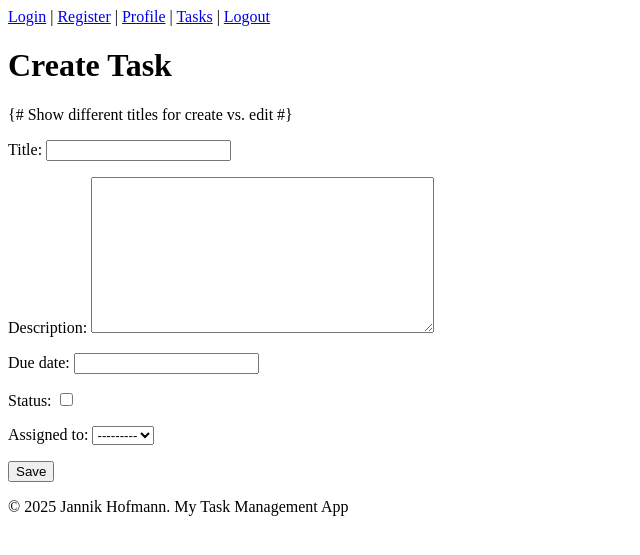
After one commit to jannikh00/Task-Management-Web-Application, a Django app: page /tasks/create/ in a window 1280 px wide. The commit adds this page. Shown: the top 555 px of the page, without its empty margins (0-640 px from the left). Run offline with Django 5.2, Linux system fonts and the light colour scheme; a user stored in the database is signed in; data comes from the database, SQL or seed files in the repository; both versions use the stored data as it was after the commit.

Commit message:
Adding Changes from Sprint 2

```diff
--- a/taskmanager/urls.py
+++ b/taskmanager/urls.py
@@ -19,9 +19,22 @@ from django.urls import path
 from tasks import views
 
 urlpatterns = [
+    # URL pattern for the admin site
     path('admin/', admin.site.urls),
+    # URL pattern for the register site
     path('register/', views.register, name='register'),
+    # URL pattern for the login site
     path('login/', views.user_login, name='login'),
+    # URL pattern for logging out
     path('logout/', views.user_logout, name='logout'),
+    # URL pattern for the profile page
     path('profile/', views.profile, name='profile'),
+    # URL pattern for displaying the task list
+    path('tasks/', views.task_list, name='task_list'),
+    # URL pattern for creating a new task
+    path('tasks/create/', views.task_create, name='task_create'),
+    # URL pattern for updating an existing task; <int:pk> captures the task's primary key
+    path('tasks/<int:pk>/update/', views.task_update, name='task_update'),
+    # URL pattern for deleting a task; <int:pk> captures the task's primary key
+    path('tasks/<int:pk>/delete/', views.task_delete, name='task_delete'),
 ]
--- a/tasks/forms.py
+++ b/tasks/forms.py
@@ -1,7 +1,7 @@
 from django import forms
 from django.contrib.auth.models import User
 from django.contrib.auth.forms import UserCreationForm
-from .models import Profile
+from .models import Profile, Task
 
 # User Creation Form
 class UserRegisterForm(UserCreationForm):
@@ -10,3 +10,11 @@ class UserRegisterForm(UserCreationForm):
     class Meta:
         model = User
         fields = ["username", "email", "password1", "password2"]
+
+class TaskForm(forms.ModelForm):
+    # This ModelForm automatically creates form fields based on the Task model fields
+    class Meta:
+        # Specify that this form is for the Task model
+        model = Task
+        # Define the fields to include in the form
+        fields = ['title', 'description', 'due_date', 'status', 'assigned_to']
--- a/tasks/models.py
+++ b/tasks/models.py
@@ -5,8 +5,34 @@ from django.contrib.auth.models import User
 class Profile(models.Model):
     # OneToOneField to ensure each user has exactly one Profile
     user = models.OneToOneField(User, on_delete=models.CASCADE)
-    # Bio as extra information on Profile
+    # Bio as extra information on Profile, can be left empty
     bio = models.TextField(blank=True, default='')
 
     def __str__(self):
         return self.user.username
+
+class Task(models.Model):
+    # Field for the task's title with a maximum length of 200 characters
+    title = models.CharField(max_length=200)
+
+    # Field for a detailed description of the task; can be left empty
+    description = models.TextField(blank=True)
+
+    # Field for the task's due date; can be null or left blank
+    due_date = models.DateField(null=True, blank=True)
+
+    # Boolean field to represent task status; False = not completed, True = completed
+    status = models.BooleanField(default=False)
+
+    # ForeignKey to assign the task to a User; if the user is deleted, this field is set to NULL
+    assigned_to = models.ForeignKey(User, on_delete=models.SET_NULL, null=True, blank=True)
+
+    # Automatically records the timestamp when a task is created
+    created_at = models.DateTimeField(auto_now_add=True)
+
+    # Automatically updates the timestamp whenever a task is modified
+    updated_at = models.DateTimeField(auto_now=True)
+
+    # String representation of the Task, returning its title
+    def __str__(self):
+        return self.title
--- a/tasks/views.py
+++ b/tasks/views.py
@@ -1,10 +1,10 @@
-from django.shortcuts import render, redirect
+from django.shortcuts import render, redirect, get_object_or_404
 from django.contrib.auth import login, authenticate, logout
 from django.contrib.auth.decorators import login_required
 from django.contrib import messages
 from django.contrib.auth.forms import AuthenticationForm
-from .forms import UserRegisterForm
-from .models import Profile
+from .forms import UserRegisterForm, TaskForm
+from .models import Profile, Task
 
 # User sign-up, creates a user and an empty profile
 def register(request):
@@ -17,6 +17,7 @@ def register(request):
             return redirect('login')
     else:
         form = UserRegisterForm()
+    # Render the register template
     return render(request, 'tasks/register.html', {'form': form})
 
 # Uses Django's AuthenticationForm for the login process
@@ -29,9 +30,11 @@ def user_login(request):
             return redirect('profile')
     else:
         form = AuthenticationForm()
+    # Render the login template
     return render(request, 'tasks/login.html', {'form': form})
 
 # Logs out the user and redirects to login
+# Ensures only logged-in users can access this view
 @login_required
 def user_logout(request):
     logout(request)
@@ -40,4 +43,67 @@ def user_logout(request):
 # Basic view for logged-in user: profile page
 @login_required
 def profile(request):
+    # Render the profile template
     return render(request, 'tasks/profile.html')
+
+# View to display all tasks
+@login_required
+def task_list(request):
+    # Retrieve all Task objects from the database
+    tasks = Task.objects.all()
+    # Render template with tasks
+    return render(request, 'tasks/task_list.html', {'tasks': tasks})
+
+# View to create a new task
+@login_required
+def task_create(request):
+    # Check if the form was submitted via POST
+    if request.method == 'POST':
+        # Create a TaskForm with the submitted data
+        form = TaskForm(request.POST)
+        # Validate the form data
+        if form.is_valid():
+            # Save the new task to the database
+            form.save()
+            # Redirect to the task list after saving
+            return redirect('task_list')
+    else:
+        # For a GET request, create an empty TaskForm
+        form = TaskForm()
+    # Render the form template
+    return render(request, 'tasks/task_form.html', {'form': form})
+
+# View to update an existing task
+@login_required
+def task_update(request, pk):
+    # Retrieve the task by primary key or return 404 if not found
+    task = get_object_or_404(Task, pk=pk)
+    # If the form is submitted
+    if request.method == 'POST':
+        # Bind the submitted data to the existing task instance
+        form = TaskForm(request.POST, instance=task)
+        # Validate the form data
+        if form.is_valid():
+            # Save the updated task
+            form.save()
+            # Redirect to the task list after saving
+            return redirect('task_list')
+    else:
+        # For a GET request, pre-populate the form with the task's current data
+        form = TaskForm(instance=task)
+    # Render the form template
+    return render(request, 'tasks/task_form.html', {'form': form})
+
+# View to delete an existing task
+@login_required
+def task_delete(request, pk):
+    # Retrieve the task by primary key or return 404 if not found
+    task = get_object_or_404(Task, pk=pk)
+    # Check if the deletion is confirmed via POST
+    if request.method == 'POST':
+        # Delete the task from the database
+        task.delete()
+        # Redirect to the task list after deletion
+        return redirect('task_list')
+    # Render a confirmation template
+    return render(request, 'tasks/task_confirm_delete.html', {'task': task})
--- a/templates/tasks/base.html
+++ b/templates/tasks/base.html
@@ -12,7 +12,9 @@
         <nav>
             <a href="{% url 'login' %}">Login</a> |
             <a href="{% url 'register' %}">Register</a> |
-            <a href="{% url 'profile' %}">Profile</a>
+            <a href="{% url 'profile' %}">Profile</a> |
+            <a href="{% url 'task_list' %}">Tasks</a> |
+            <a href="{% url 'logout' %}">Logout</a>
         </nav>
     </header>
 
--- /dev/null
+++ b/templates/tasks/task_form.html
@@ -0,0 +1,13 @@
+{% extends 'tasks/base.html' %}
+
+{% block content %}
+<h1>{% if form.instance.pk %}Edit Task{% else %}Create Task{% endif %}</h1> {# Show different titles for create vs. edit
+#}
+
+<!-- Form for creating or updating a task -->
+<form method="POST">
+    {% csrf_token %} {# Security token to prevent CSRF attacks #}
+    {{ form.as_p }} {# Render form fields as paragraphs #}
+    <button type="submit">Save</button>
+</form>
+{% endblock content %}
```
Also changed, not shown: templates/tasks/task_confirm_delete.html (added, +13 -0 lines), templates/tasks/task_list.html (added, +21 -0 lines), db.sqlite3, tasks/migrations/0002_task.py (added).
